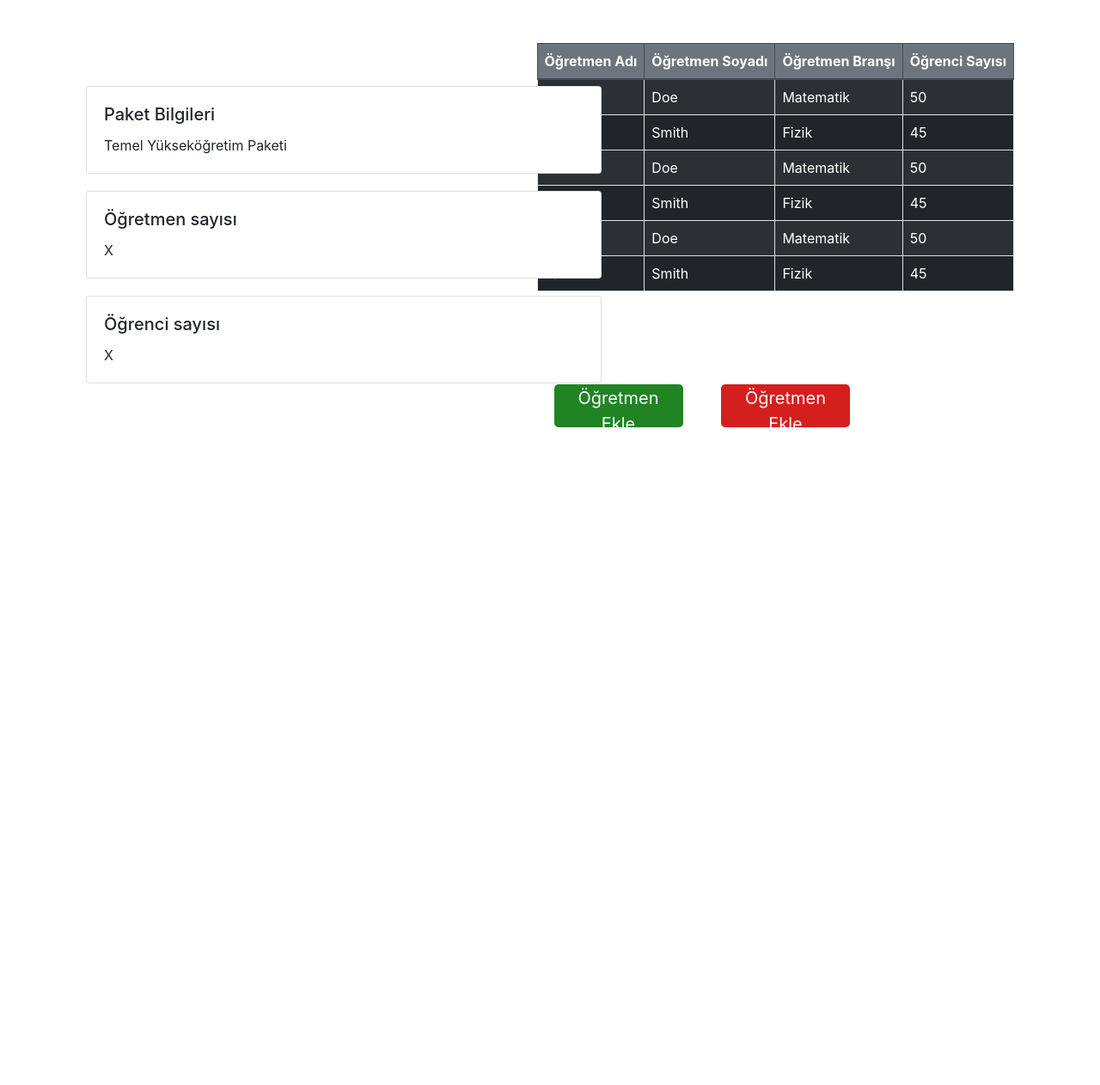
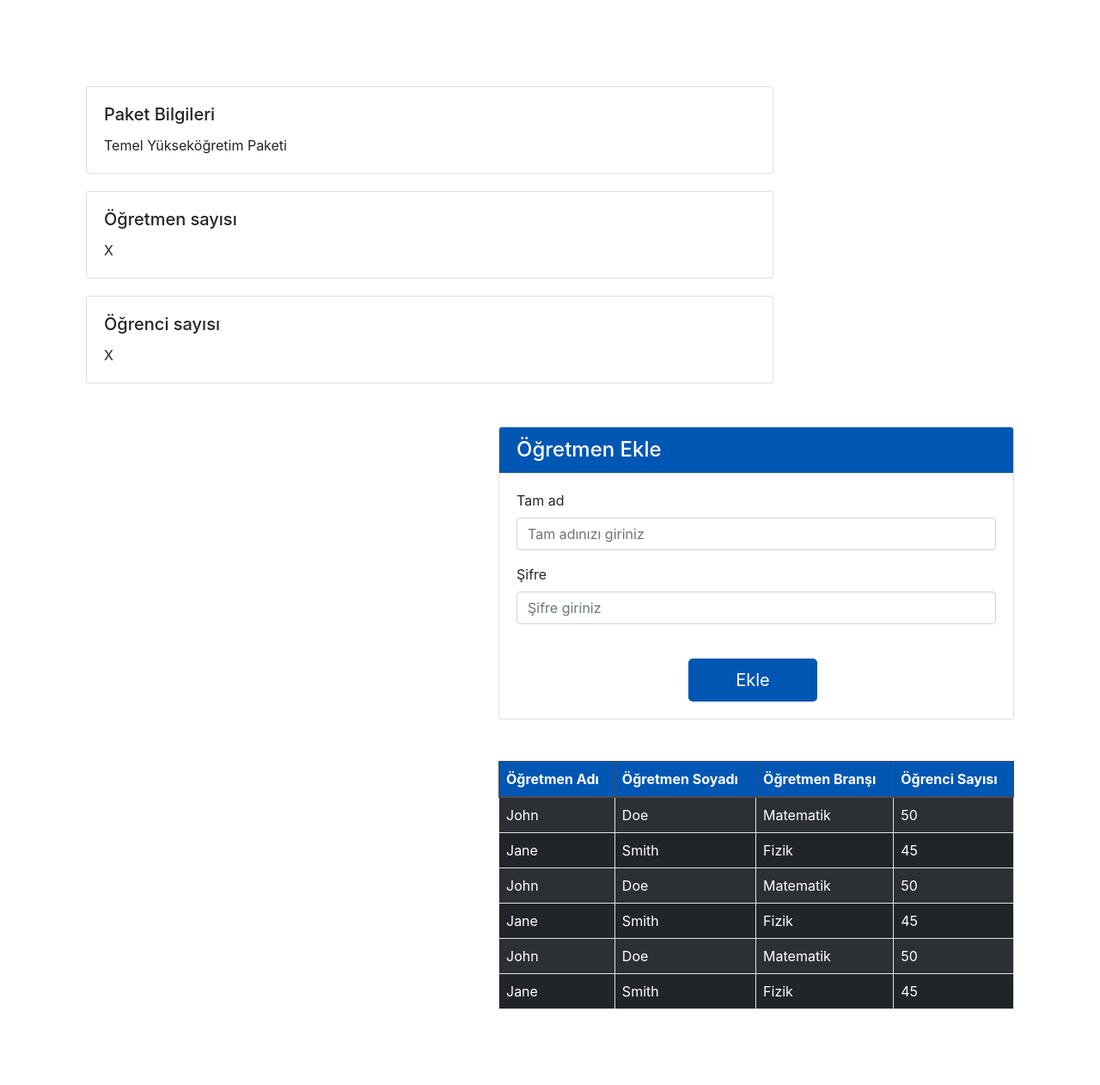
Before and after one commit to turgay2317/bmt310-project, a Django app: template my_app/templates/kurum/kurumAnaSayfa.html in a window 1280 px wide. Shown: the part 79-1341 px from the top of the page at 86% size. Before the commit the page ends 576 px from the top, so only its background shows below. Run offline with Django 3.2, Linux system fonts and the light colour scheme; the template is opened without the code that fills it, so the values that code supplies are empty; some libraries are stand-ins or nearby versions.

Commit message:
corporate homepage designed

```diff
--- a/my_app/static/css/kurumAnaSayfa.css
+++ b/my_app/static/css/kurumAnaSayfa.css
@@ -3,7 +3,7 @@
   }
 
   .table th {
-    background-color: #6c757d; /* Başlık arka plan rengi */
+    background-color: #0056b3;
     color: #ffffff; /* Başlık metin rengi */
   }
 
--- a/my_app/templates/kurum/kurumAnaSayfa.html
+++ b/my_app/templates/kurum/kurumAnaSayfa.html
@@ -43,13 +43,73 @@
       </nav>
 
   </header>
+</div>
 
 
 
+
+
+
+
+
+</div>
+
+  <div class="row">
+
+     <div class="col ">
+
+    <div class="card-container" >
+      <div class="card" style="width: 800px;">
+        <div class="card-body">
+          <h5 class="card-title">Paket Bilgileri</h5>
+          <p class="card-text">Temel Yükseköğretim Paketi</p>
+        </div>
+      </div>
+
+      <div class="card" style="width: 800px;">
+        <div class="card-body">
+          <h5 class="card-title">Öğretmen sayısı</h5>
+          <p class="card-text">X</p>
+        </div>
+      </div>
+
+      <div class="card" style="width: 800px;">
+        <div class="card-body">
+          <h5 class="card-title">Öğrenci sayısı</h5>
+          <p class="card-text">X</p>
+        </div>
+      </div>
+    </div>
+    </div>
+
+
+    <div class="col">
+
       <div class="table-container">
+        <div class="card">
+          <div class="card-header" style="background-color: #0056b3">
+              <h4 class="mb-0" style="color: #fff;;">Öğretmen Ekle</h4>
+          </div>
+          <div class="card-body">
+              <form>
+                  <div class="form-group">
+                      <label for="firstName">Tam ad</label>
+                      <input type="text" class="form-control" id="firstName" placeholder="Tam adınızı giriniz">
+                  </div>
+
+                  <div class="form-group">
+                      <label for="password">Şifre</label>
+                      <input type="password" class="form-control" id="password" placeholder="Şifre giriniz">
+                  </div>
+                  <br>
+                  <button type="submit" class="btn btn-primary btn-custom" style="margin-left: 200px;">Ekle</button>
+              </form>
+          </div>
+      </div>
+      <br> <br>
         <table class="table table-dark table-striped" style="color: #2e2e70;">
-            <thead>
-              <tr>
+          <thead >
+            <tr style="background-color: #0056b3;">
               <th scope="col">Öğretmen Adı</th>
               <th scope="col">Öğretmen Soyadı</th>
               <th scope="col">Öğretmen Branşı</th>
@@ -95,36 +155,17 @@
         <br><br><br>
 
 
-            <button class="btn-custom" style="background-color: #208423; margin: 20px;">Öğretmen Ekle</button>
-            <button class="btn-custom" style="background-color: #d51f1f; margin: 20px; ">Öğretmen Ekle</button>
+       </div>
 
+       </div>
 
 
 
      </div>
 
-    <div class="card-container">
-        <div class="card">
-          <div class="card-body">
-            <h5 class="card-title">Paket Bilgileri</h5>
-            <p class="card-text">Temel Yükseköğretim Paketi</p>
-          </div>
-        </div>
 
-        <div class="card">
-          <div class="card-body">
-            <h5 class="card-title">Öğretmen sayısı</h5>
-            <p class="card-text">X</p>
-          </div>
-        </div>
 
-        <div class="card">
-          <div class="card-body">
-            <h5 class="card-title">Öğrenci sayısı</h5>
-            <p class="card-text">X</p>
-          </div>
-        </div>
-      </div>
+
 
 
 
```
Lines whose indentation alone changed are shown as unchanged.
